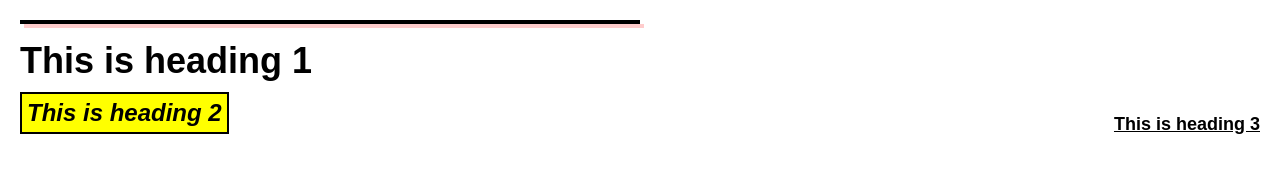
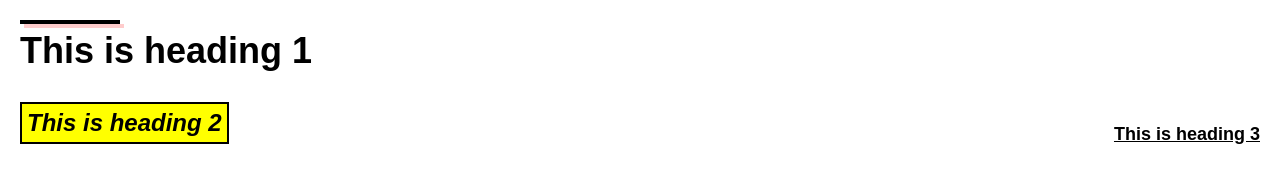
Before and after one commit to Kellyhuang1205/exercise14, a plain HTML site: page index.html in a window 1280 px wide. Drawn offline with Linux system fonts and the light colour scheme.

Commit message:
Update styles.css

```diff
--- a/styles.css
+++ b/styles.css
@@ -12,16 +12,16 @@ body {
     color: black;
     position: relative;
     margin: 0;
-    padding-top: 20px;
+    padding: 10px 0;
 }
 
 /* Heading 1 上方線條 */
 .heading1::before {
     content: '';
     position: absolute;
-    top: 0; /* 線條位於文字上方 */
+    top: 0; /* 線條位於文字正上方 */
     left: 0;
-    width: 50%; /* 線條不延續到文字最後 */
+    width: 100px; /* 線條長度固定，不延續到最後 */
     height: 4px;
     background-color: black;
     box-shadow: 4px 4px 0 #ffcccc; /* 粉色右下陰影 */
@@ -30,11 +30,11 @@ body {
 /* Heading 2 外框容器 */
 .heading2-container {
     display: inline-block;
-    margin-top: 10px;
-    border: 2px solid black; /* 黑色外框只包住 Heading 2 */
+    margin-top: 20px;
+    border: 2px solid black; /* 黑框僅包住 Heading 2 */
+    background-color: yellow; /* 黃色背景只覆蓋黑框 */
+    position: relative;
     padding: 5px;
-    background-color: yellow; /* 黃色背景僅外框內 */
-    position: relative;
 }
 
 /* Heading 2 樣式 */
@@ -43,7 +43,7 @@ body {
     font-style: italic;
     color: black;
     margin: 0;
-    background: none; /* 確保背景不影響黑框 */
+    background: none; /* 確保背景僅外框內部 */
 }
 
 /* Heading 3 樣式 */
@@ -53,6 +53,6 @@ body {
     color: black;
     text-decoration: underline;
     text-align: right;
-    margin-top: -20px; /* 向上移動，緊貼黑框右側 */
+    margin-top: -20px; /* 向上移動，與黑框靠近 */
     position: relative;
 }
```
